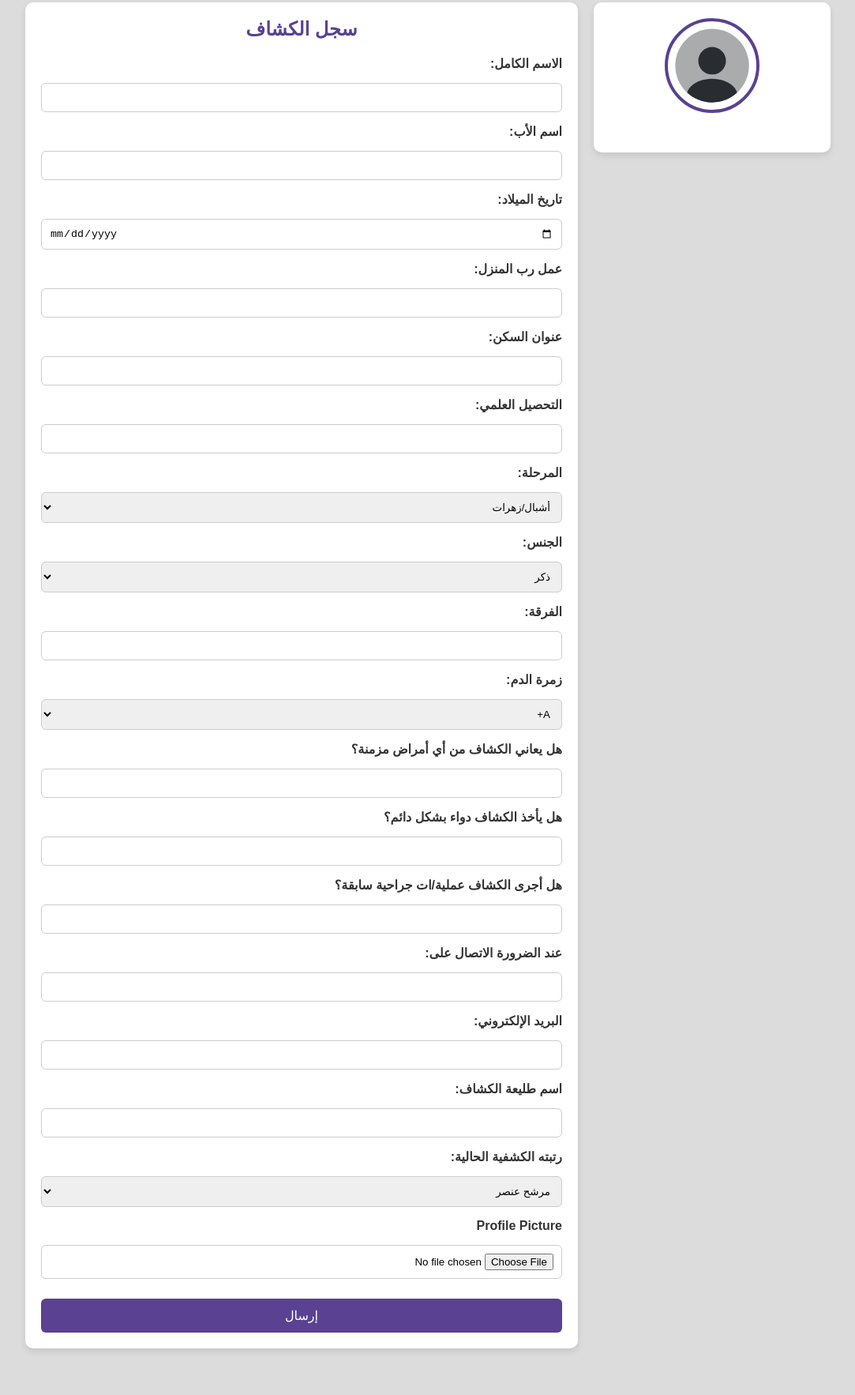
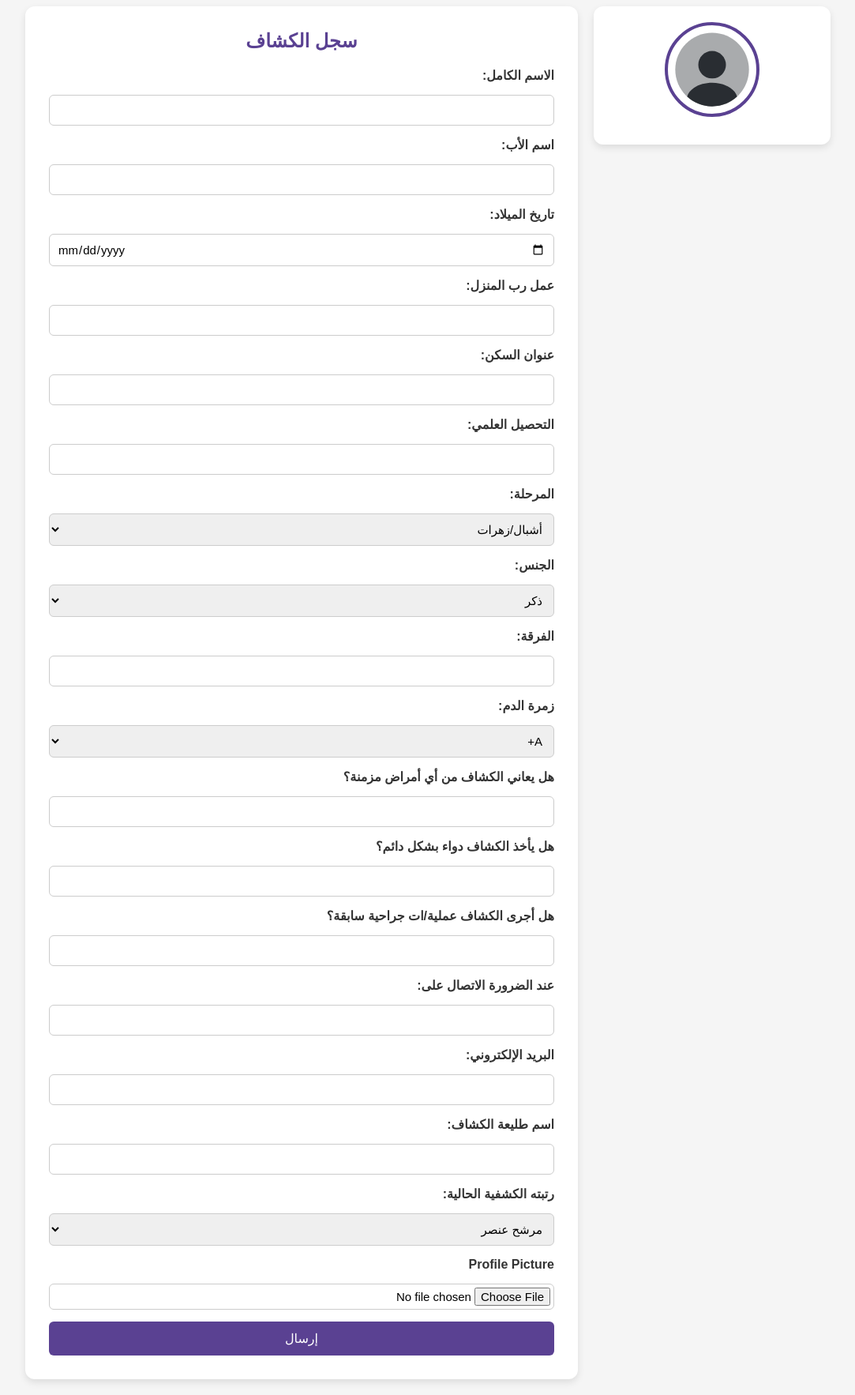
Before and after one commit to KarimDN/scout, a plain HTML site: page profile/profile.html in a window 1280 px wide. Shown: the part 12-1778 px from the top of the page at 79% size, without its empty margins (98-1181 px from the left). Before the commit the page ends 1734 px from the top, so only its background shows below. Drawn offline with Linux system fonts and the light colour scheme.

Commit message:
ADJUST: profile look

```diff
--- a/profile/profile.css
+++ b/profile/profile.css
@@ -1,39 +1,34 @@
 * {
   box-sizing: border-box;
-  direction: rtl;
   margin: 0;
   padding: 0;
+  direction: rtl;
+  font-family: Arial, sans-serif;
 }
 
 body {
   width: 100%;
-  font-family: Arial, sans-serif;
-  background-color: gainsboro;
+  background-color: #f5f5f5;
 }
 
 .content {
   display: flex;
-  flex-direction: row;
+  flex-direction: row; /* default: side by side */
   gap: 20px;
-  padding: 15px;
+  padding: 20px;
   justify-content: center;
   align-items: flex-start;
   flex-wrap: wrap;
 }
 
-.leftCard, .rightCard {
+/* -------------------- LEFT CARD (Personal Info) -------------------- */
+.leftCard {
   background-color: white;
-  border-radius: 10px;
+  border-radius: 12px;
   padding: 20px;
-  box-shadow: 0 4px 8px rgba(0, 0, 0, 0.1);
-}
-
-.leftCard {
+  text-align: center;
   width: 300px;
-  display: flex;
-  flex-direction: column;
-  align-items: center;
-  gap: 15px;
+  box-shadow: 0 4px 10px rgba(0, 0, 0, 0.1);
 }
 
 .leftCard .picture {
@@ -42,6 +37,7 @@ body {
   border-radius: 50%;
   border: 4px solid #5a4192;
   overflow: hidden;
+  margin: 0 auto 15px;
 }
 
 .leftCard .picture svg,
@@ -51,21 +47,27 @@ body {
   object-fit: cover;
 }
 
-.memberName {
+.leftCard .memberName {
   font-size: 20px;
   font-weight: bold;
   color: #5a4192;
+  margin-bottom: 5px;
 }
 
-.memberPosition {
-  font-size: 16px;
-  color: #333;
+.leftCard .memberPosition {
+  color: #777;
+  font-size: 14px;
 }
 
+/* -------------------- RIGHT CARD (Scout Info Form) -------------------- */
 .rightCard {
   flex: 1 1 400px;
   max-width: 700px;
   width: 100%;
+  background-color: white;
+  border-radius: 12px;
+  padding: 30px;
+  box-shadow: 0 4px 10px rgba(0, 0, 0, 0.1);
 }
 
 .rightCard h2 {
@@ -74,61 +76,71 @@ body {
   text-align: center;
 }
 
-form {
+#scoutForm {
   display: flex;
   flex-direction: column;
   gap: 15px;
 }
 
-form label {
-  text-align: right;
+#scoutForm label {
   font-weight: bold;
   color: #333;
+  text-align: right;
 }
 
-form input,
-form select {
+#scoutForm input,
+#scoutForm select {
   padding: 10px;
   border: 1px solid #ccc;
   border-radius: 6px;
   width: 100%;
+  font-size: 15px;
 }
 
-form button {
-    margin-top: 10px;
+#scoutForm input[type="file"] {
+  padding: 4px;
+}
+
+#scoutForm button {
   background-color: #5a4192;
   color: white;
   border: none;
   padding: 12px;
+  font-size: 16px;
   border-radius: 6px;
   cursor: pointer;
-  font-size: 16px;
-  transition: background-color 0.2s;
+  transition: background-color 0.3s ease;
 }
 
-form button:hover {
-  background-color: #7a62c0;
+#scoutForm button:hover {
+  background-color: #7b5dc7;
 }
 
-/* Loader inside form */
+/* Upload loader */
 #uploadLoader {
-  display: flex;
-  flex-direction: column;
-  align-items: center;
   margin-top: 20px;
 }
 
+/* -------------------- MOBILE RESPONSIVE -------------------- */
 @media (max-width: 768px) {
   .content {
-    flex-direction: column;
+    flex-direction: column; /* Stack on mobile */
     align-items: stretch;
+    padding: 10px;
   }
 
-  .leftCard, .rightCard {
+  .leftCard,
+  .rightCard {
     width: 100%;
+    max-width: 100%;
   }
 
-  form {
-    padding: 0;
+  .leftCard {
+    margin-bottom: 20px;
+  }
+
+  #scoutForm input,
+  #scoutForm select {
+    font-size: 14px;
   }
 }
```
